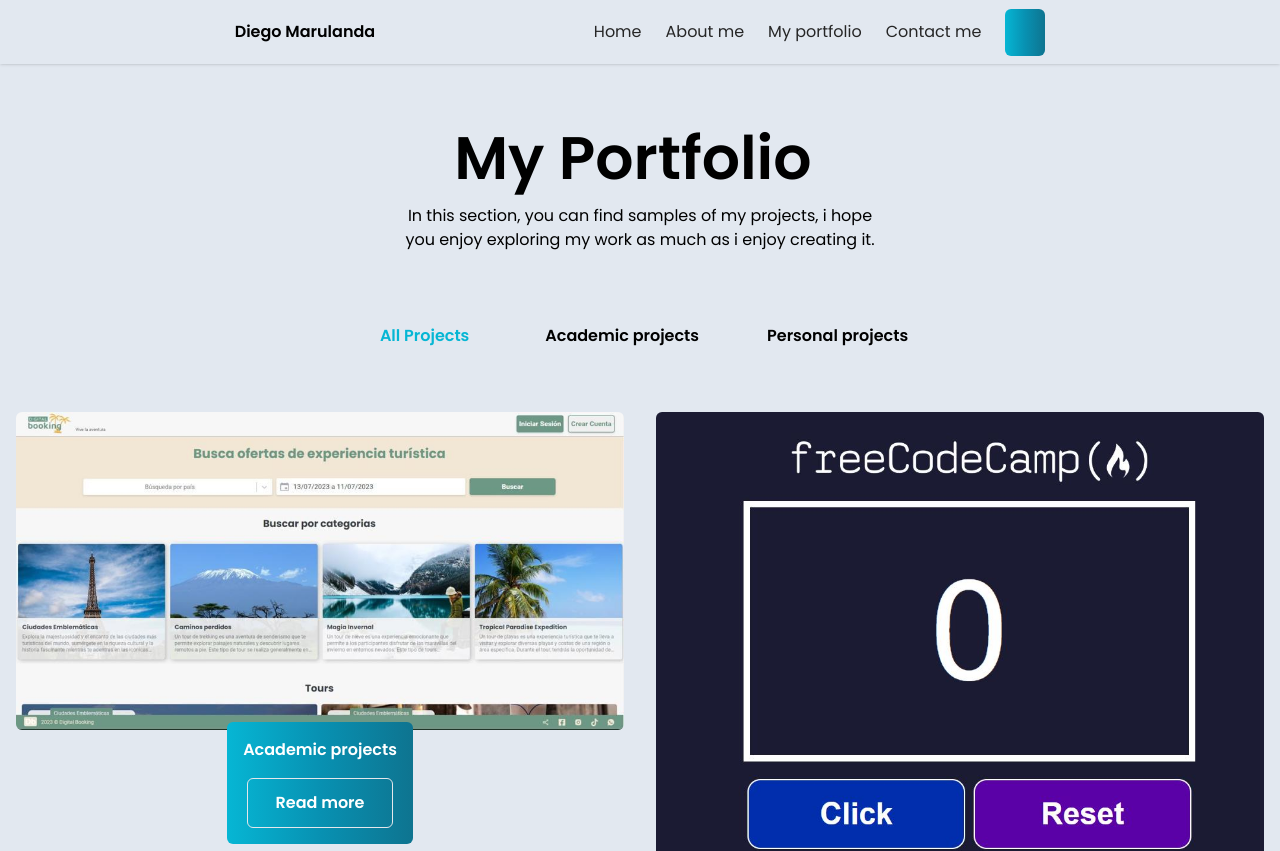
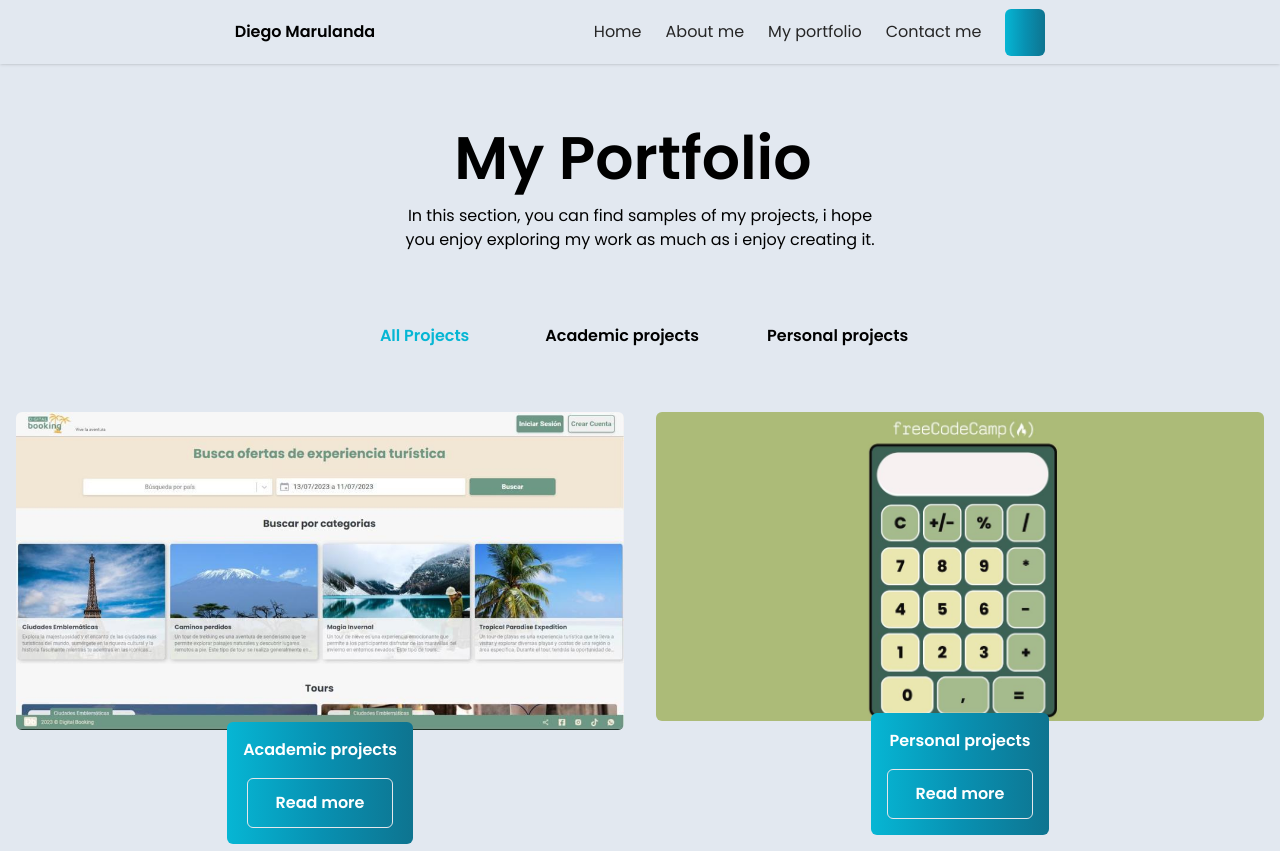
Before and after one commit to DiegoMarulandaB/Portfolio, a Next.js app: page /projects in a window 1280 px wide. Shown: the top 851 px of the page. Built offline with nearby package versions, Linux system fonts and the light colour scheme; some icons are missing.

Commit message:
add new_image_calculator_projects

```diff
--- a/src/app/projects/page.tsx
+++ b/src/app/projects/page.tsx
@@ -127,7 +127,7 @@ const Projects: React.FC = () => {
             showCard={showCard}
           />
           <ProjectCards
-            ImageHref="counterClick.jpg"
+            ImageHref="calculator.jpg"
             category="Personal projects"
             title=""
             button="Read more"
```
Also changed, not shown: public/calculator.jpg, public/counterClick.jpg.
